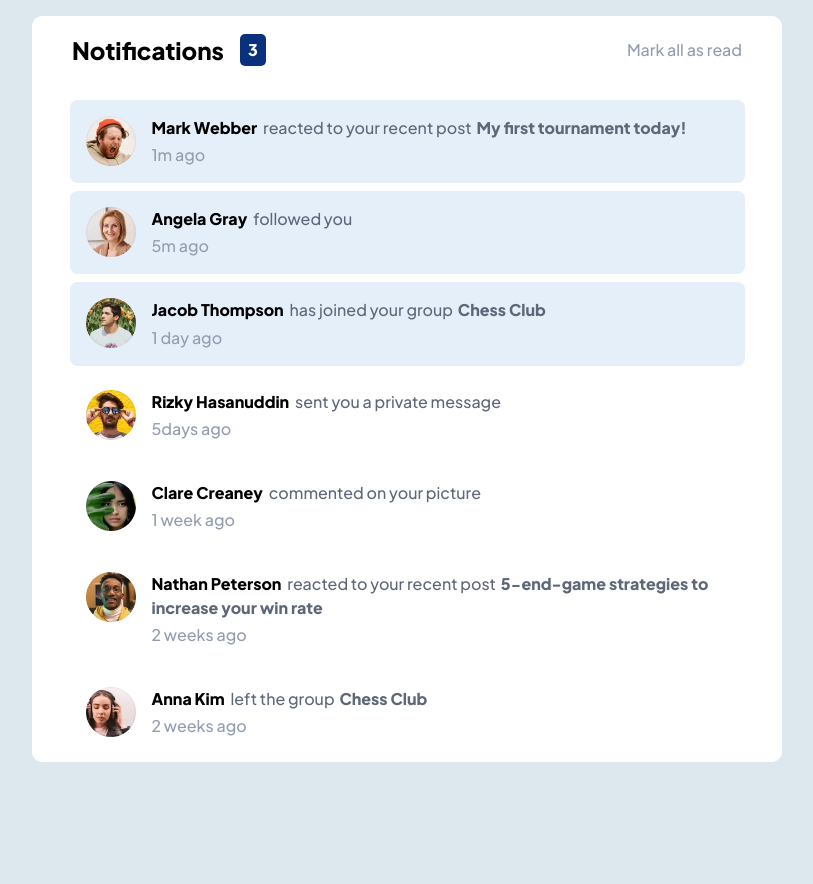
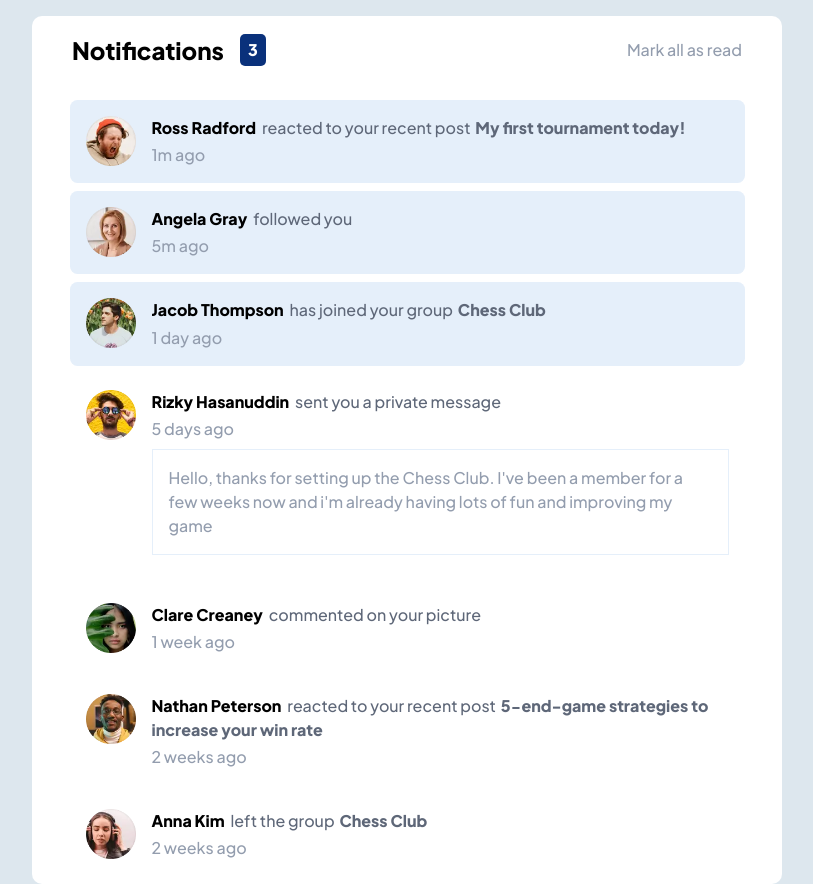
Before and after one commit to kevj86/notifications-page, a plain HTML site: page index.html in a window 1280 px wide. Shown: the whole page, without its empty margins (233-1046 px from the left). Before the commit the page ends 800 px from the top, so only its background shows below. Drawn offline with Linux system fonts and the light colour scheme.

Commit message:
added direct message preview

```diff
--- a/app.js
+++ b/app.js
@@ -1,11 +1,12 @@
 const notifications = [
   {
-    name: "Mark Webber",
+    name: "Ross Radford",
     avatar: "/assets/images/avatar-mark-webber.webp",
     notification: "reacted to your recent post",
     reaction: "My first tournament today!",
     timestamp: "1m",
     markasread: false,
+    directmessage: "",
   },
   {
     name: "Angela Gray",
@@ -14,6 +15,7 @@ const notifications = [
     reaction: "",
     timestamp: "5m",
     markasread: false,
+    directmessage: "",
   },
   {
     name: "Jacob Thompson",
@@ -22,14 +24,17 @@ const notifications = [
     reaction: "Chess Club",
     timestamp: "1 day",
     markasread: false,
+    directmessage: "",
   },
   {
     name: "Rizky Hasanuddin",
     avatar: "/assets/images/avatar-rizky-hasanuddin.webp",
     notification: "sent you a private message",
     reaction: "",
-    timestamp: "5days",
+    timestamp: "5 days",
     markasread: true,
+    directmessage:
+      "Hello, thanks for setting up the Chess Club. I've been a member for a few weeks now and i'm already having lots of fun and improving my game",
   },
   {
     name: "Clare Creaney",
@@ -38,6 +43,7 @@ const notifications = [
     reaction: "",
     timestamp: "1 week",
     markasread: true,
+    directmessage: "",
   },
   {
     name: "Nathan Peterson",
@@ -46,6 +52,7 @@ const notifications = [
     reaction: "5-end-game strategies to increase your win rate",
     timestamp: "2 weeks",
     markasread: true,
+    directmessage: "",
   },
   {
     name: "Anna Kim",
@@ -54,6 +61,7 @@ const notifications = [
     reaction: "Chess Club",
     timestamp: "2 weeks",
     markasread: true,
+    directmessage: "",
   },
 ];
 
@@ -66,14 +74,26 @@ class Module {
   }
 
   getNotificationsHtml() {
-    const { name, avatar, notification, reaction, timestamp, markasread } =
-      this;
+    const {
+      name,
+      avatar,
+      notification,
+      reaction,
+      timestamp,
+      markasread,
+      directmessage,
+    } = this;
+    const dmPost =
+      directmessage.length > 0
+        ? `<div class="direct-message">${directmessage}</div>`
+        : ``;
     return `
         <div class="notification">
           <img src="${avatar}" alt="avatar of mark webber" class="avatar">
           <div class="user-info">
             <div class="message"><strong>${name} </strong> ${notification} <span class="reaction">${reaction}</span></div>
             <div class="timestamp">${timestamp} ago</div>
+            ${dmPost}
           </div>
         `;
   }
--- a/style.css
+++ b/style.css
@@ -113,6 +113,13 @@ strong:hover {
   background: var(--clr-light-greyblue1);
 }
 
+.direct-message {
+  color: var(--clr-greyblue);
+  border: 1px var(--clr-light-greyblue1) solid;
+  padding: 1em;
+  margin: 0.5em 0;
+}
+
 @media (max-width: 450px) {
   .notification {
     font-size: 0.85rem;
```
